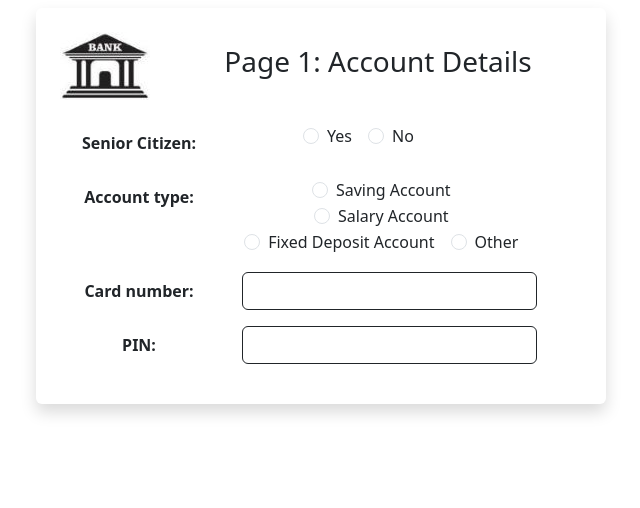
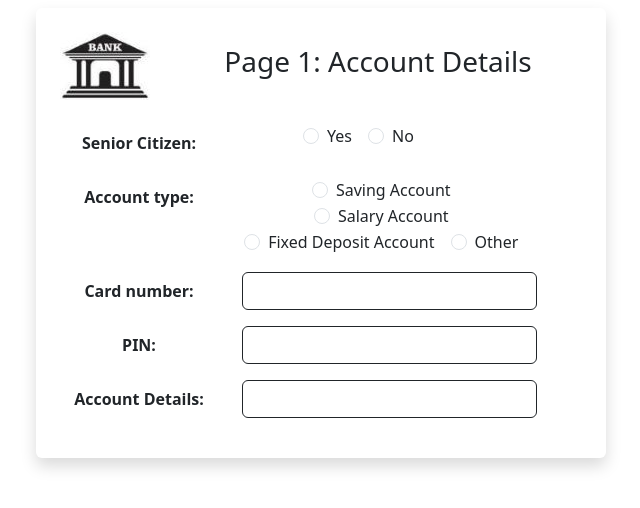
Before and after one commit to Divyaa-Sharmaa/Java-Projects, a React (Create React App) app in the folder bank-management-system/: page /additionalDetails in a window 1280 px wide. Shown: the top 508 px of the page, without its empty margins (319-959 px from the left). Built offline with nearby package versions, Linux system fonts and the light colour scheme.

Commit message:
Bank Management System

```diff
--- a/bank-management-system/src/SignUpPage/AdditionalDetails.js
+++ b/bank-management-system/src/SignUpPage/AdditionalDetails.js
@@ -61,6 +61,12 @@ export default function AdditionalDetails() {
                      <input className="form-control border-dark" id="pin" placeholder=""/>
                    </div>
                </div>
+               <div className="row mb-3">
+               <label htmlFor="pin" className="col-sm-4 col-form-label"><b>Account Details:</b></label>
+                   <div className="col-sm-7">
+                     <input className="form-control border-dark" id="pin" placeholder=""/>
+                   </div>
+               </div>
 
             </div>
         </div>
```
